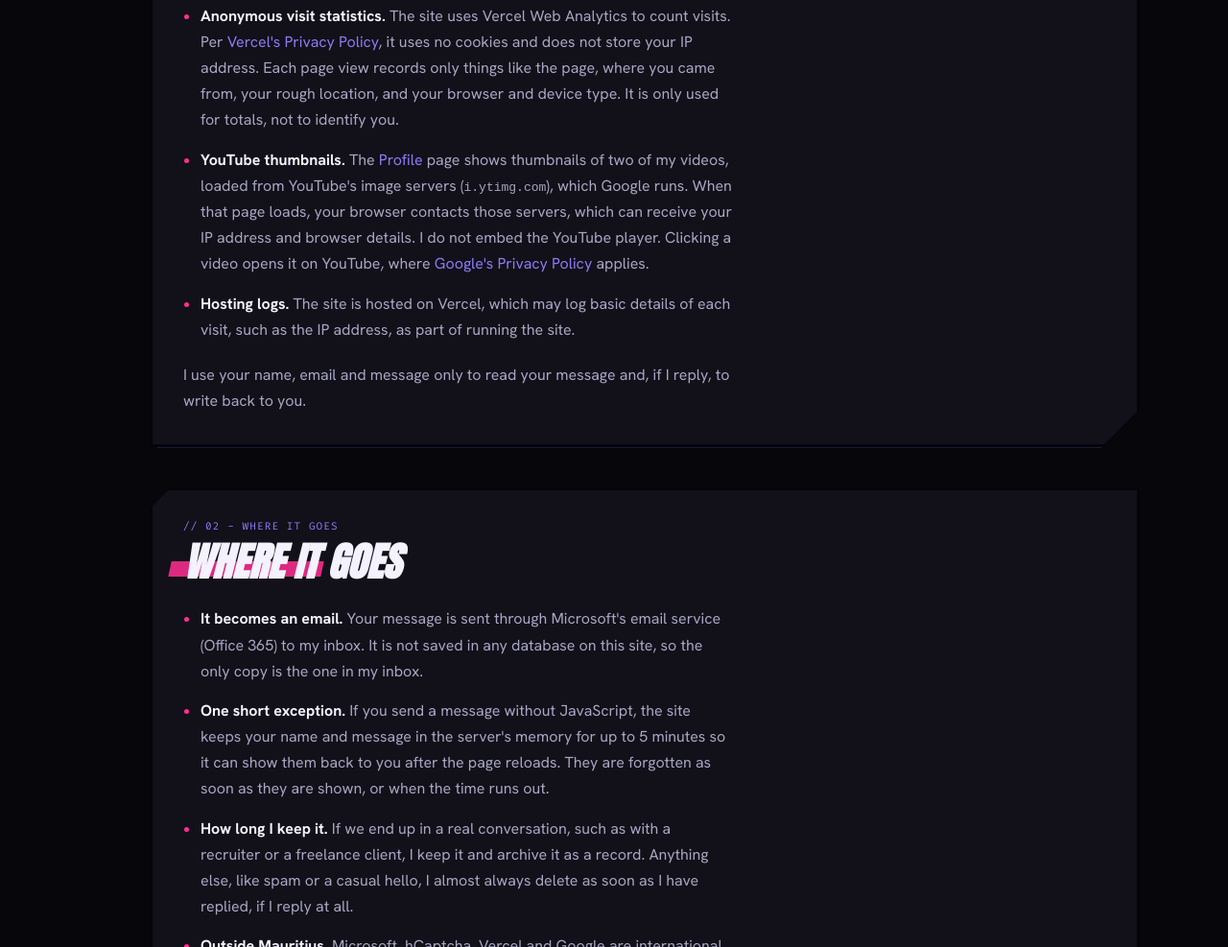
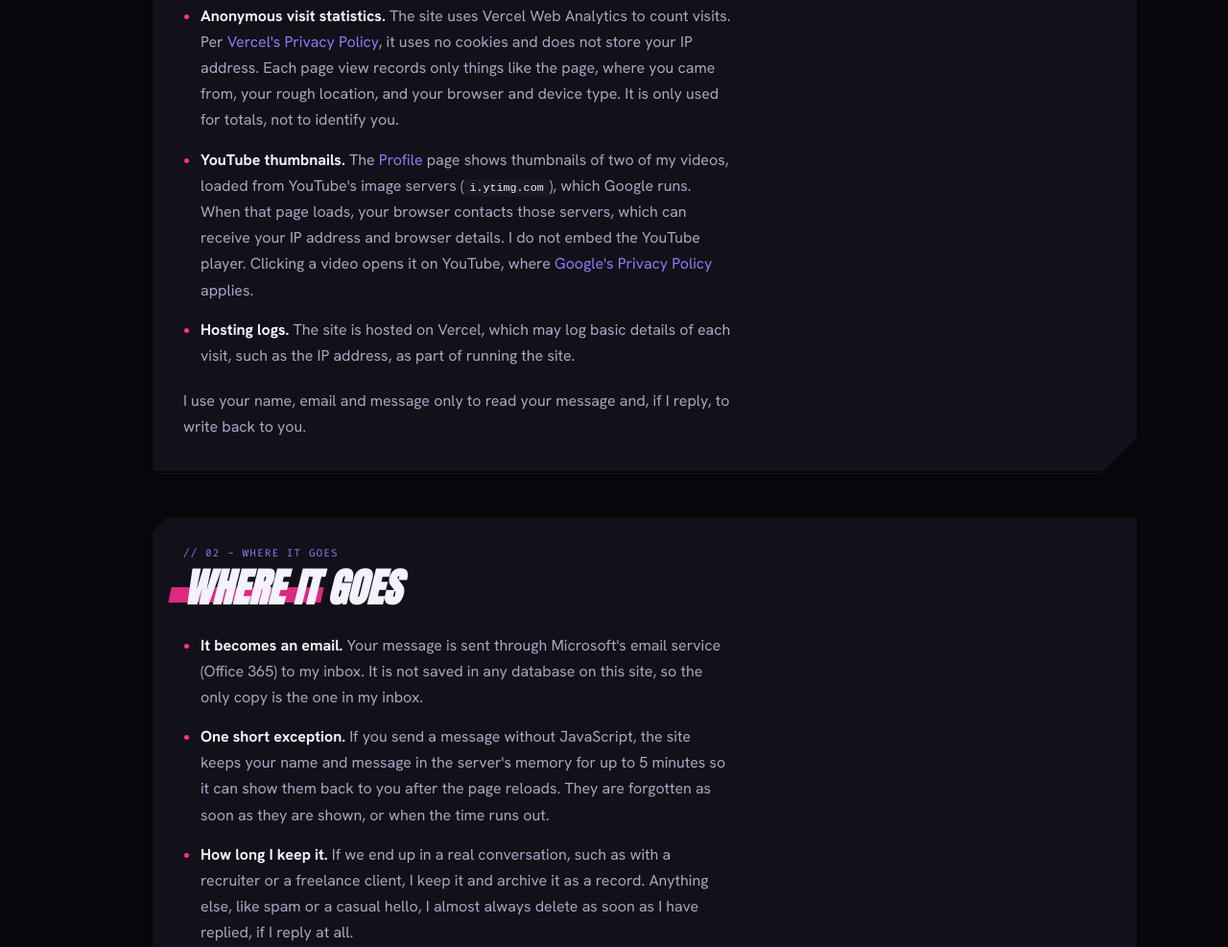
Before and after one commit to Spimy/spimy.dev, an Astro site: page /privacy in a window 1280 px wide. Shown: the part 887-1874 px from the top of the page at 96% size. Built offline with nearby package versions, Linux system fonts and the light colour scheme; Astro itself is replaced by a stand-in of ours.

Commit message:
add styling for code block in privacy policy page

```diff
--- a/src/pages/privacy.astro
+++ b/src/pages/privacy.astro
@@ -177,6 +177,13 @@ const UPDATED = '19 October 2026';
 		color: var(--text);
 	}
 
+	.policy__list code {
+		font-size: 0.9em;
+		color: var(--text);
+		background: var(--panel-2);
+		padding: 0.125rem 0.375rem;
+	}
+
 	.policy__text {
 		max-width: 64ch;
 		margin: 1.25rem 0 0;
```
